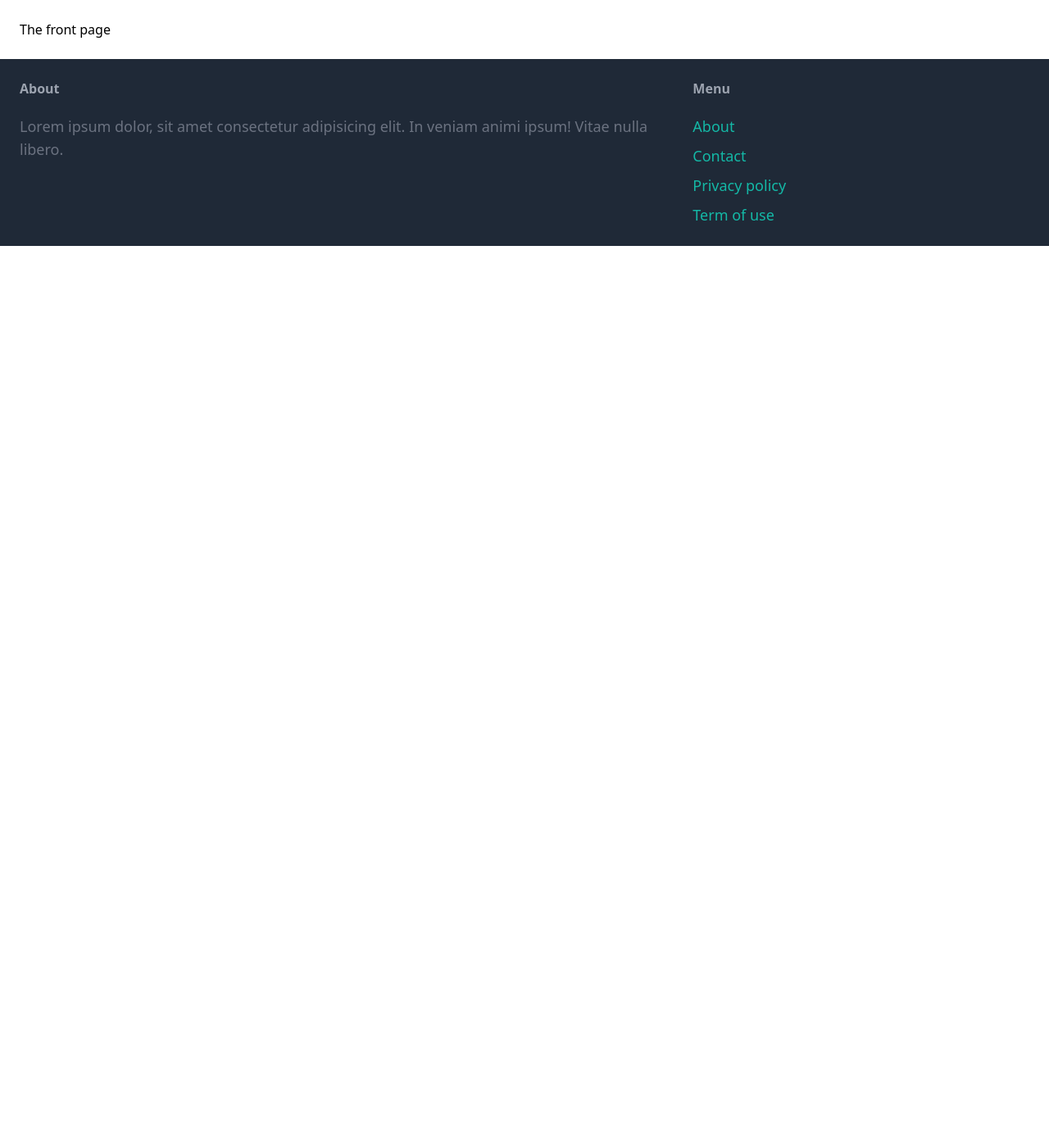
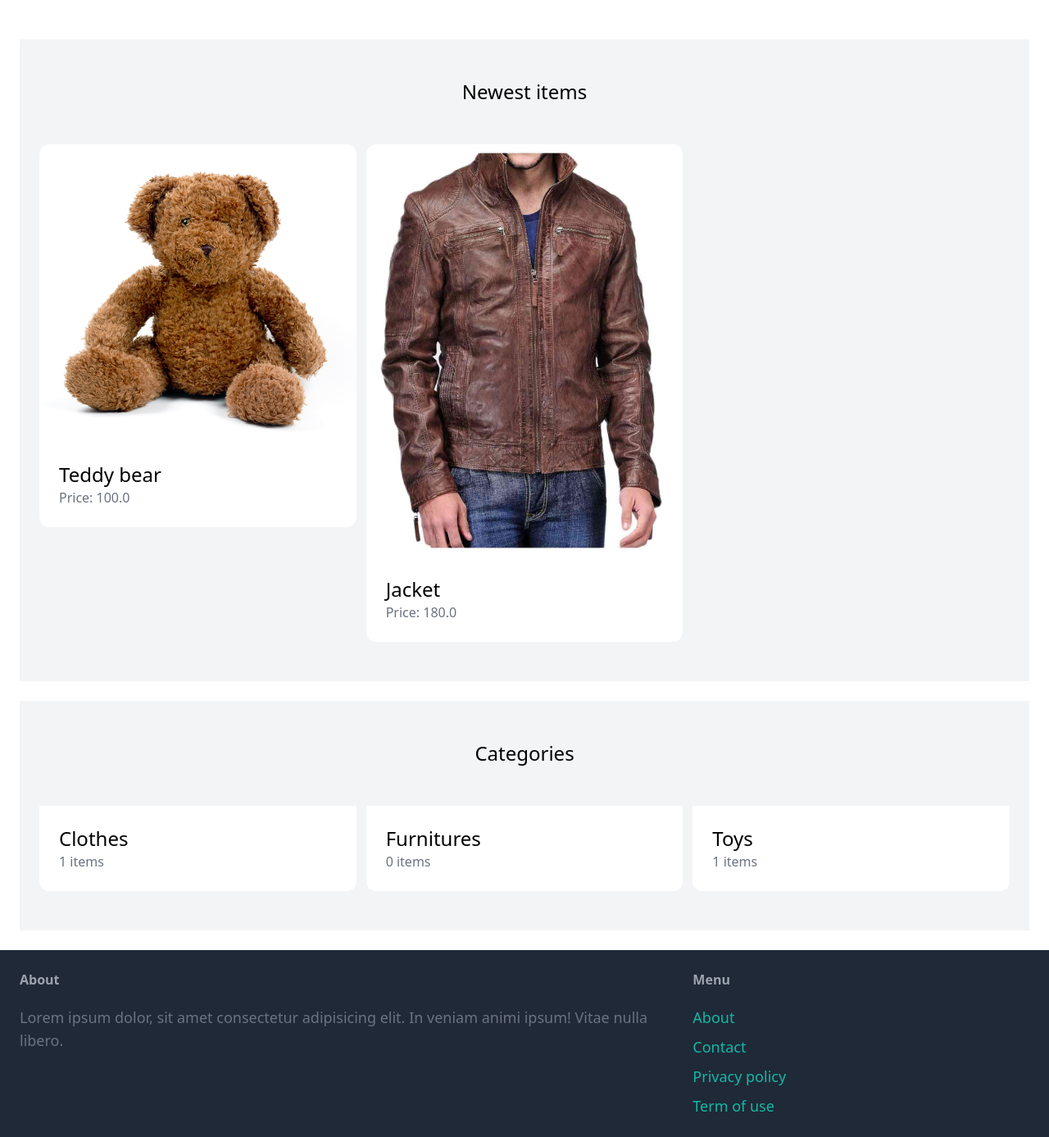
Before and after one commit to BashCtl/django-demo-marketplace, a Django app: template core/templates/core/index.html in a window 1280 px wide. Shown: the part 77-1464 px from the top of the page at 82% size. Before the commit the page ends 377 px from the top, so only its background shows below. Run offline with Django 4.2, Linux system fonts and the light colour scheme; the template is opened without the code that fills it: values that come from a table or form of the project are taken from there, others are empty; data comes from the database, SQL or seed files in the repository; both versions use the stored data as it was after the commit; parts of the project's set-up code (start-up, migrations or seed data) failed here and were passed over; some libraries are stand-ins or nearby versions.

Commit message:
rendering item and categories on the page

```diff
--- a/core/templates/core/index.html
+++ b/core/templates/core/index.html
@@ -3,5 +3,39 @@
 {% block title %}Welcome{% endblock %}
 
 {% block content %}
-    <h1>The front page</h1>
+   <div class="mt-6 px-6 py-12 bg-gray-100">
+        <h2 class="mb-12 text-2xl text-center">Newest items</h2>
+        <div class="grid grid-cols-3 gap-3">
+            {% for item in items %}
+                <div>
+                    <a href="#">
+                        <div>
+                            <img class="rounded-t-xl" src="{{ item.image.url }}" alt="{{ item.name }}">
+                        </div>
+                        <div class="p-6 bg-white rounded-b-xl">
+                            <h2 class="text-2xl">{{ item.name }}</h2>
+                            <p class="text-gray-500">Price: {{ item.price }}</p>
+                        </div>
+                    </a>
+                </div>
+            {% endfor %}
+        </div>
+   </div>
+
+   <div class="mt-6 px-6 py-12 bg-gray-100">
+        <h2 class="mb-12 text-2xl text-center">Categories</h2>
+
+        <div class="grid grid-cols-3 gap-3">
+            {% for category in categories %}
+                <div>
+                    <a href="#">
+                        <div class="p-6 bg-white rounded-b-xl">
+                            <h2 class="text-2xl">{{ category.name }}</h2>
+                            <p class="text-gray-500">{{ category.items.count }} items</p>
+                        </div>
+                    </a>
+                </div>
+            {% endfor %}
+        </div>
+    </div>
 {% endblock %}
--- a/django_demo_marketplace/settings.py
+++ b/django_demo_marketplace/settings.py
@@ -118,6 +118,8 @@ USE_TZ = True
 # https://docs.djangoproject.com/en/4.2/howto/static-files/
 
 STATIC_URL = 'static/'
+MEDIA_URL = 'media/'
+MEDIA_ROOT = BASE_DIR / 'media'
 
 # Default primary key field type
 # https://docs.djangoproject.com/en/4.2/ref/settings/#default-auto-field
--- a/django_demo_marketplace/urls.py
+++ b/django_demo_marketplace/urls.py
@@ -14,10 +14,12 @@ Including another URLconf
     1. Import the include() function: from django.urls import include, path
     2. Add a URL to urlpatterns:  path('blog/', include('blog.urls'))
 """
+from django.conf import settings
+from django.conf.urls.static import static
 from django.contrib import admin
 from django.urls import path, include
 
 urlpatterns = [
     path('admin/', admin.site.urls),
     path('', include('core.urls')),
-]
+] + static(settings.MEDIA_URL, document_root=settings.MEDIA_ROOT)
--- a/item/admin.py
+++ b/item/admin.py
@@ -1,5 +1,6 @@
 from django.contrib import admin
-from .models import Category
+from .models import Category, Item
 
 # Register your models here.
 admin.site.register(Category)
+admin.site.register(Item)
--- a/item/models.py
+++ b/item/models.py
@@ -2,6 +2,7 @@ from django.contrib.auth.models import User
 from django.db import models
 
 # Create your models here.
+
 
 class Category(models.Model):
     name = models.CharField(max_length=255)
@@ -13,12 +14,18 @@ class Category(models.Model):
     def __str__(self):
         return self.name
 
+
 class Item(models.Model):
-    category = models.ForeignKey(Category, related_name='items', on_delete=models.CASCADE)
+    category = models.ForeignKey(
+        Category, related_name='items', on_delete=models.CASCADE)
     name = models.CharField(max_length=255)
     description = models.TextField(blank=True, null=True)
     price = models.FloatField()
     image = models.ImageField(upload_to='item_images', blank=True, null=True)
     is_sold = models.BooleanField(default=False)
-    created_by = models.ForeignKey(User, related_name='items', on_delete=models.CASCADE)
+    created_by = models.ForeignKey(
+        User, related_name='items', on_delete=models.CASCADE)
     created_at = models.DateTimeField(auto_now_add=True)
+
+    def __str__(self):
+        return self.name
```
Also changed, not shown: core/views.py (+6 -1 lines), db.sqlite3, media/item_images/jacket.jpg (added), media/item_images/teddy_bear.jpg (added).
